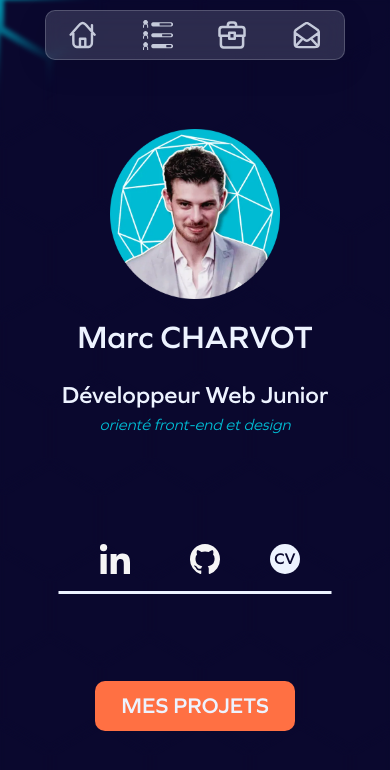
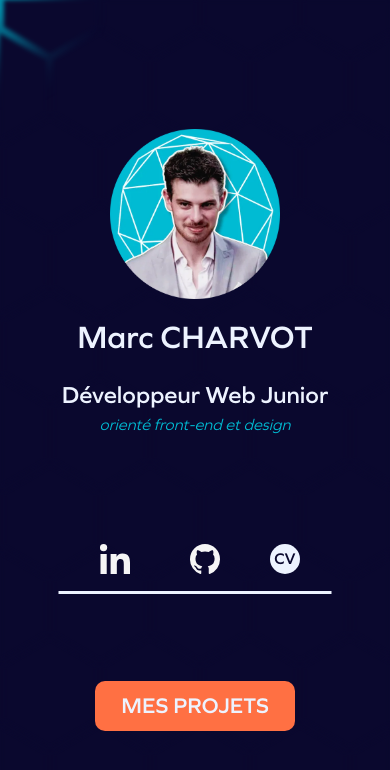
Before and after one commit to PYXHD/Portfolio, a React (Vite) app: page / in a window 390 px wide. Shown: the top 770 px of the page. Built offline with nearby package versions, Linux system fonts and the light colour scheme.

Commit message:
Bug nav fixed

```diff
--- a/src/App.jsx
+++ b/src/App.jsx
@@ -1,3 +1,4 @@
+import { useEffect } from "react";
 import Contact from "./components/Contact";
 import Hero from "./components/Hero";
 import Nav from "./components/Nav";
@@ -7,6 +8,11 @@ import Skills from "./components/Skills";
 import LightCircle from "./utils/LightCircle"; // nouveau composant
 
 function App() {
+  // 🔹 micro-scroll invisible pour forcer le recalcul sur mobile
+  useEffect(() => {
+    window.scrollBy(0, 0.1);
+  }, []);
+
   return (
     <>
       <Nav />
--- a/src/styles/index.css
+++ b/src/styles/index.css
@@ -187,6 +187,11 @@ select {
           box-shadow: 0 8px 32px rgba(0, 0, 0, 0.1);
   z-index: 10;
   pointer-events: none;
+}
+@media (max-width: 768px) {
+  .nav {
+    display: none;
+  }
 }
 .nav_list {
   width: 100%;
--- a/src/styles/layouts/_nav.scss
+++ b/src/styles/layouts/_nav.scss
@@ -2,10 +2,10 @@
 @use "../settings/mixins" as mix;
 
 .nav {
-  position: sticky;
+  position: fixed;
   top: 10px;
-  margin: 0 auto;
-
+  left: 50%;
+  transform: translate(-50%);
   height: 50px;
   width: 300px;
 
@@ -20,6 +20,10 @@
   box-shadow: 0 8px 32px rgba(0, 0, 0, 0.1);
   z-index: 10;
   pointer-events: none;
+
+  @media (max-width: 768px) {
+    display: none;
+  }
 
   &_list {
     width: 100%;
```
Also changed, not shown: 1 other file (tests, documents, lock files or other folders).
